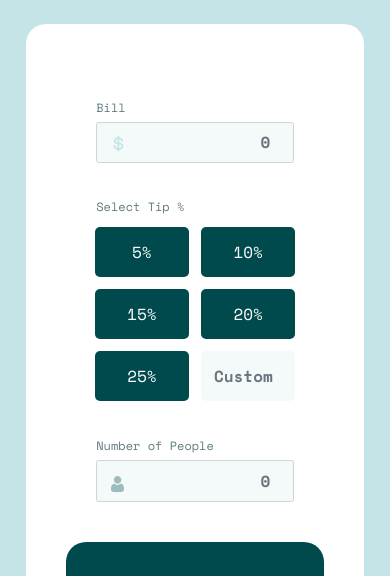
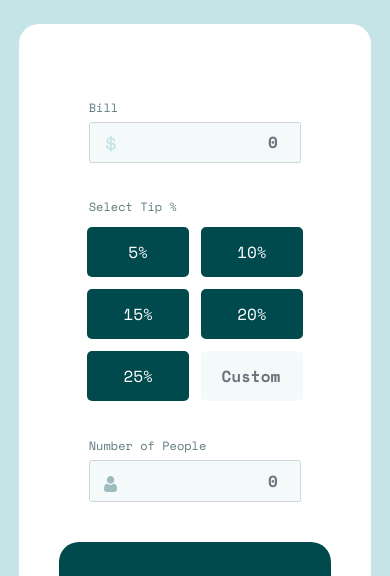
Before and after one commit to jeevanswarna777/tip-calculator, a plain HTML site: page index.html in a window 390 px wide. Shown: the part 90-666 px from the top of the page. Drawn offline with nearby package versions, Linux system fonts and the light colour scheme.

Commit message:
decreasing margin in small screens to 3%;

```diff
--- a/styles.css
+++ b/styles.css
@@ -179,7 +179,7 @@ button:hover{
 
 @media only screen and (max-width: 600px) {
     .calc-main {
-      margin: 0% 5% 0%;
+      margin: 0% 3% 0%;
     }
     .calc-result-row{
         margin-bottom: 2rem;
```
